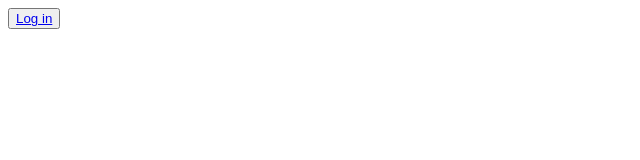
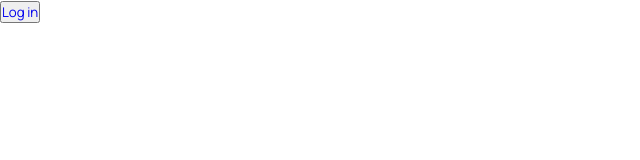
Before and after one commit to ananeuhausv/desafio-react-injunior, a React (Vite) app: page / in a window 1280 px wide. Shown: the top 160 px of the page, without its empty margins (0-640 px from the left). Built offline with nearby package versions, Linux system fonts and the light colour scheme; the HTML template or start-up script is replaced by a standard one.

Commit message:
feat: css global feito

```diff
--- a/src/index.css
+++ b/src/index.css
@@ -0,0 +1,7 @@
+*{
+    margin: 0;
+    padding: 0;
+    box-sizing: border-box;
+    text-decoration: none;
+    font-family: 'Manrope';
+}
```
